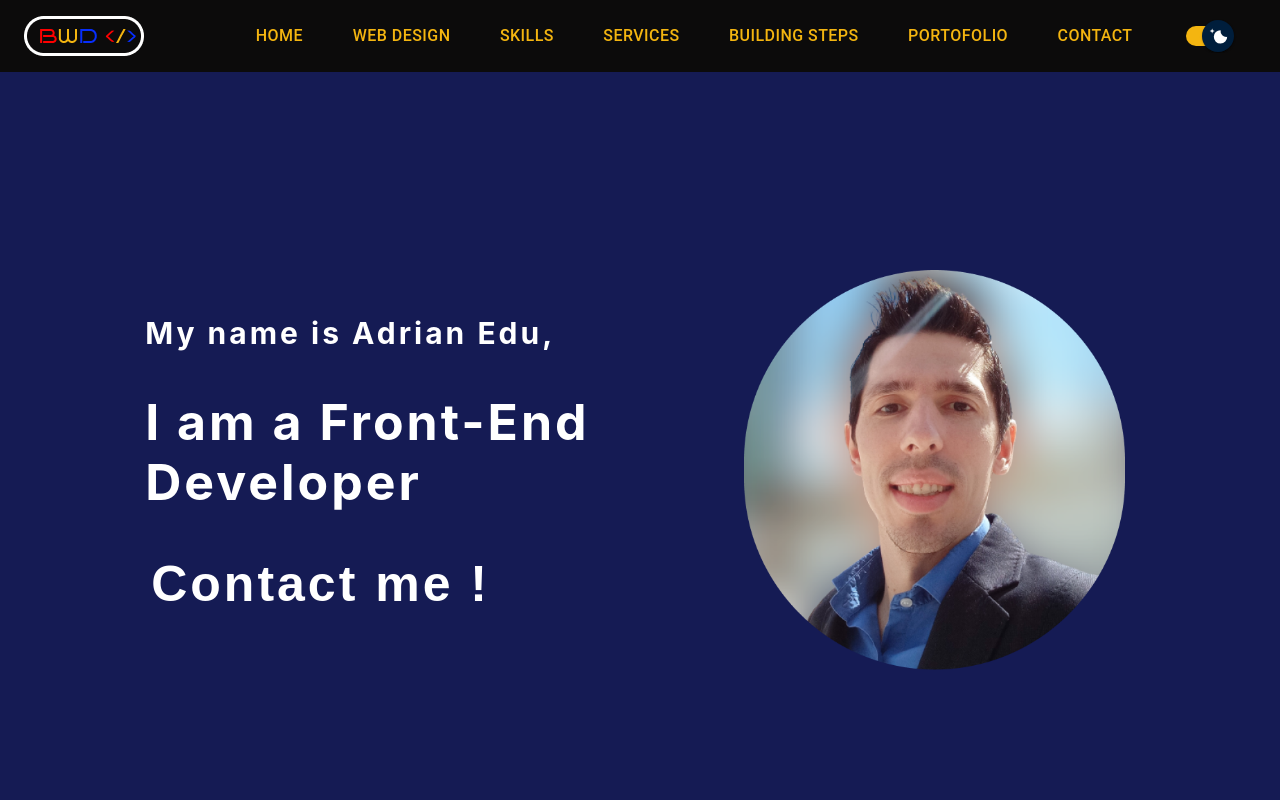
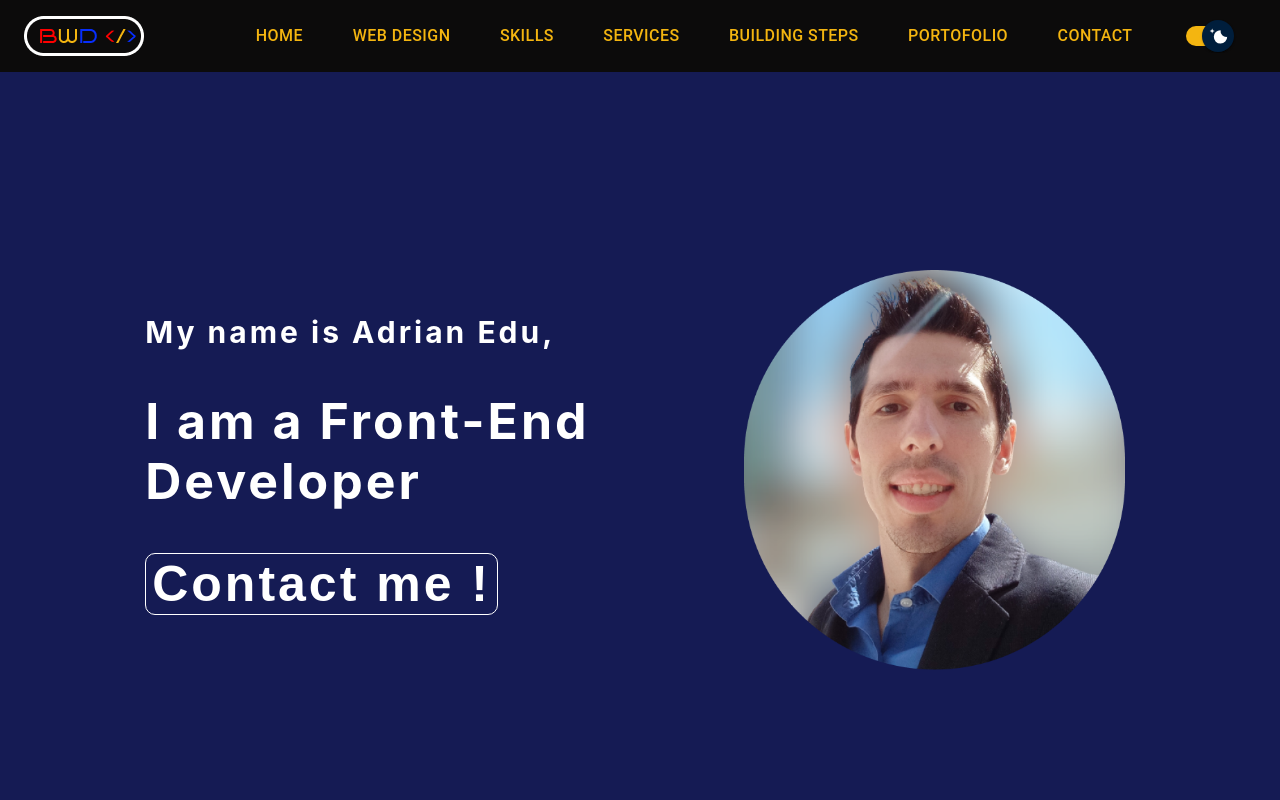
Before and after one commit to Adrian-Edu/best-web-design, a React (Create React App) app: page /home in a window 1280 px wide. Shown: the top 800 px of the page. Built offline with nearby package versions, Linux system fonts and the light colour scheme.

Commit message:
am implementat o parte din animatie

```diff
--- a/src/pages/contact/ContactPage.jsx
+++ b/src/pages/contact/ContactPage.jsx
@@ -4,7 +4,7 @@ import { useRef } from "react";
 import "./contactpage.css";
 import emailjs from "@emailjs/browser";
 import BackToTopButton from "../../components/back-top-button/BackToTopButton";
-import { motion } from "framer-motion";
+import { animate, motion } from "framer-motion";
 
 function Contact(props) {
   const [sender, setSender] = useState({
@@ -74,8 +74,18 @@ function Contact(props) {
   }, [valid]);
 
   const buttonAnimation = {
-    visible: {},
-    hidden: {},
+    hover: {
+      scale: 1.1,
+      textShadow: "0px 0px 8px black",
+      boxShadow: "0px 0px 8px rgb(255, 255, 255)",
+      color: "blue",
+      fontWeight: 700,
+      fontSize: "16px",
+      transition: {
+        duration: 0.4,
+        repeat: Infinity,
+      },
+    },
   };
 
   return (
@@ -158,18 +168,8 @@ function Contact(props) {
           </div>
         ) : null}
         <motion.button
-          whileHover={{
-            scale: 1.1,
-            textShadow: "0px 0px 8px black",
-            boxShadow: "0px 0px 8px rgb(255, 255, 255)",
-            color: "blue",
-            fontWeight: 700,
-            fontSize: "16px",
-          }}
-          transition={{
-            type: "spring",
-            stiffness: 300,
-          }}
+          variants={buttonAnimation}
+          whileHover="hover"
           disabled={submitted && valid}
           type="submit"
           className="submited"
--- a/src/pages/home/Home.css
+++ b/src/pages/home/Home.css
@@ -21,7 +21,7 @@ h2 {
   font-weight: 700;
   text-decoration: none;
   background-color: transparent;
-  border: none;
+  border: 1px solid white;
   border-radius: 10px;
 }
 
--- a/src/pages/home/Home.jsx
+++ b/src/pages/home/Home.jsx
@@ -1,4 +1,4 @@
-import React from "react";
+import React, { useState } from "react";
 import "./Home.css";
 import pozamea from "../../assets/pozamea.png";
 import { Link } from "react-router-dom";
@@ -42,8 +42,17 @@ function Home(props) {
   };
 
   const animationButton = {
-    hidden: {},
-    visible: {},
+    whileHover: {
+      scale: 1.2,
+      textShadow: "0px 0px 8px black",
+      boxShadow: "0px 0px 8px rgb(255, 255, 255)",
+      originX: 0,
+      color: "blue",
+      transition: {
+        type: "spring",
+        stiffness: 300,
+      },
+    },
   };
 
   return (
@@ -80,17 +89,8 @@ function Home(props) {
           >
             <Link className="remove-format-footer-home" to="/Contact">
               <motion.button
-                whileHover={{
-                  scale: 1.2,
-                  textShadow: "0px 0px 8px black",
-                  boxShadow: "0px 0px 8px rgb(255, 255, 255)",
-                  originX: 0,
-                  color: "blue",
-                }}
-                transition={{
-                  type: "spring",
-                  stiffness: 300,
-                }}
+                variants={animationButton}
+                whileHover="whileHover"
                 style={{
                   color: `${props.textColor}`,
                 }}
@@ -124,6 +124,9 @@ export default Home;
 // FRAMER
 
 /*
+
+INTO COMPONENTS
+
 <motion.div
   initial={{ x: "-100vw" }}
   animate={{ x: 0 }}
@@ -136,15 +139,73 @@ export default Home;
 
 ></motion.div>;
 
-
-*/
-
-/*
- whileHover={{
+  whileHover={{
                   scale: 1.2,
                   textShadow: "0px 0px 8px black",
                   boxShadow: "0px 0px 8px rgb(255, 255, 255)",
                   originX: 0,
                   color: "blue",
                 }}
+                transition={{
+                  type: "spring",
+                  stiffness: 300,
+                }}
 */
+
+/*
+
+OUTSIDE COMPONENTS AS CONSTANTS
+
+ const animationImage = {
+    hidden: {
+      x: "100vw",
+      opacity: 0,
+    },
+    visible: {
+      x: 0,
+      animation: 0,
+      opacity: 1,
+      transition: {
+        delay: 0.5,
+        duration: 2.5,
+        type: "spring",
+        stiffness: 100,
+      },
+    },
+  };
+
+    <motion.img
+            variants={animationImage}
+            initial="hidden"
+            animate="visible"
+            src={pozamea}
+            className="profilepic "
+            alt=""
+          />
+
+  ---------------------------------------------------
+  const animationButton = {
+    whileHover: {
+      scale: 1.2,
+      textShadow: "0px 0px 8px black",
+      boxShadow: "0px 0px 8px rgb(255, 255, 255)",
+      originX: 0,
+      color: "blue",
+      transition: {
+        type: "spring",
+        stiffness: 300,
+      },
+    },
+  };
+
+  <motion.button
+                variants={animationButton}
+                whileHover="whileHover"
+                style={{
+                  color: `${props.textColor}`,
+                }}
+              >
+                Contact me !
+              </motion.button>
+
+*/
```
